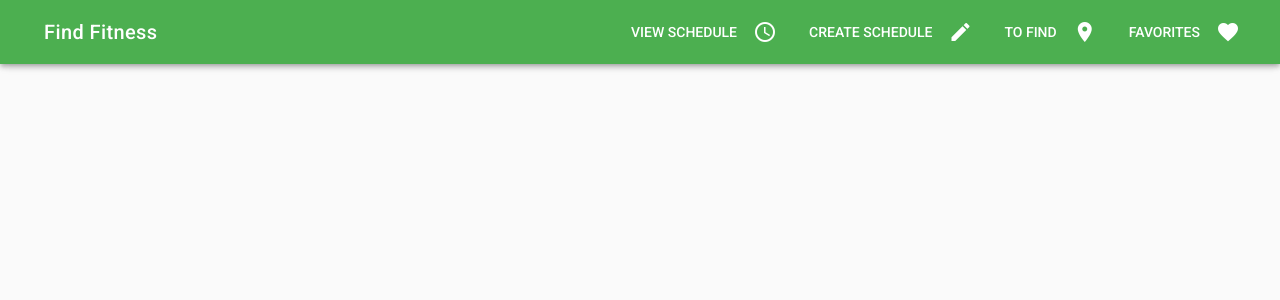
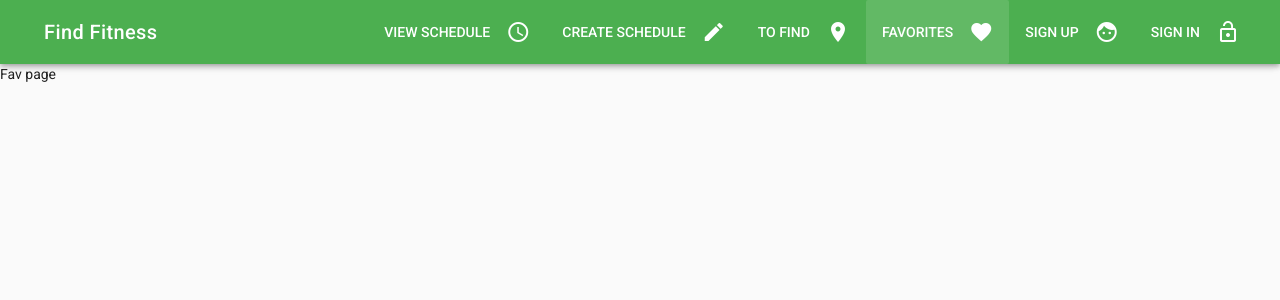
Before and after one commit to fatal41k/find-fitness, a Vue app in the folder find-fitness/: page /gym/favorite in a window 1280 px wide. Shown: the top 300 px of the page. Built offline with nearby package versions, Linux system fonts and the light colour scheme.

Commit message:
Created a basic routing, a navigation

```diff
--- a/find-fitness/src/App.vue
+++ b/find-fitness/src/App.vue
@@ -4,14 +4,20 @@
       fixed
       v-model="sideNav"
       app
+      temporary
     >
       <v-list>
-        <v-list-tile>
+        <v-list-tile
+          v-for="item in menuItems"
+          :key="item.title"
+          router
+          :to="item.link"
+        >
           <v-list-tile-action>
-            <v-icon>schedule</v-icon>
+            <v-icon>{{item.icon}}</v-icon>
           </v-list-tile-action>
           <v-list-tile-content>
-            <v-list-tile-title>Schedule</v-list-tile-title>
+            <v-list-tile-title>{{item.title}}</v-list-tile-title>
           </v-list-tile-content>
         </v-list-tile>
       </v-list>
@@ -19,31 +25,28 @@
     <v-toolbar dark class="primary">
       <v-toolbar-side-icon
         @click.native.stop="sideNav = !sideNav"
-        class="hidden-sm-and-up">
+        class="hidden-sm-and-up"
+      >
       </v-toolbar-side-icon>
-      <v-toolbar-title>Find Fitness</v-toolbar-title>
+      <v-toolbar-title>
+        <router-link to="/" tag="span" style="cursor: pointer">Find Fitness</router-link>
+      </v-toolbar-title>
       <v-spacer></v-spacer>
       <v-toolbar-items class="hidden-xs-only">
-        <v-btn flat>
-          View schedule
-          <v-icon dark right>schedule</v-icon>
-        </v-btn>
-        <v-btn flat>
-          Create schedule
-          <v-icon dark right>create</v-icon>
-        </v-btn>
-        <v-btn flat>
-          To Find
-          <v-icon dark right>location_on</v-icon>
-        </v-btn>
-        <v-btn flat>
-          Favorites
-          <v-icon dark right>favorite</v-icon>
+        <v-btn
+          flat
+          v-for="item in menuItems"
+          :key="item.title"
+          router
+          :to="item.link"
+        >
+          {{item.title}}
+          <v-icon dark right>{{item.icon}}</v-icon>
         </v-btn>
       </v-toolbar-items>
     </v-toolbar>
     <main>
-
+      <router-view></router-view>
     </main>
   </v-app>
 </template>
@@ -52,7 +55,15 @@
 export default {
   data () {
     return {
-      sideNav: false
+      sideNav: false,
+      menuItems: [
+        {icon: 'schedule', title: 'View schedule', link: '/schedules'},
+        {icon: 'create', title: 'Create schedule', link: '/schedule/new'},
+        {icon: 'location_on', title: 'To Find', link: '/gyms'},
+        {icon: 'favorite', title: 'Favorites', link: '/gym/favorite'},
+        {icon: 'face', title: 'Sign up', link: '/signup'},
+        {icon: 'lock_open', title: 'Sign in', link: '/signin'}
+      ]
     }
   },
   name: 'App'
--- /dev/null
+++ b/find-fitness/src/components/Gym/Favorites.vue
@@ -0,0 +1,15 @@
+<template>
+  <div>
+    <p>Fav page</p>
+  </div>
+</template>
+
+<script>
+export default {
+name: ""
+}
+</script>
+
+<style scoped>
+
+</style>
--- /dev/null
+++ b/find-fitness/src/components/Gym/Gyms.vue
@@ -0,0 +1,5 @@
+<template>
+  <div>
+    <p>List of gyms</p>
+  </div>
+</template>
--- a/find-fitness/src/components/HelloWorld.vue
+++ /dev/null
@@ -1,35 +0,0 @@
-<template>
-  <v-container fluid>
-    <v-slide-y-transition mode="out-in">
-      <v-layout column align-center>
-        <img src="@/assets/logo.png" alt="Vuetify.js" class="mb-5">
-        <blockquote>
-          &#8220;First, solve the problem. Then, write the code.&#8221;
-          <footer>
-            <small>
-              <em>&mdash;John Johnson</em>
-            </small>
-          </footer>
-        </blockquote>
-      </v-layout>
-    </v-slide-y-transition>
-  </v-container>
-</template>
-
-<!-- Add "scoped" attribute to limit CSS to this component only -->
-<style scoped>
-h1, h2 {
-  font-weight: normal;
-}
-ul {
-  list-style-type: none;
-  padding: 0;
-}
-li {
-  display: inline-block;
-  margin: 0 10px;
-}
-a {
-  color: #42b983;
-}
-</style>
--- /dev/null
+++ b/find-fitness/src/components/Home.vue
@@ -0,0 +1,5 @@
+<template>
+  <div>
+    <p>The HP</p>
+  </div>
+</template>
--- /dev/null
+++ b/find-fitness/src/components/Schedule/CreateSchedule.vue
@@ -0,0 +1,5 @@
+<template>
+  <div>
+    <p>New schedule</p>
+  </div>
+</template>
--- /dev/null
+++ b/find-fitness/src/components/Schedule/Schedules.vue
@@ -0,0 +1,5 @@
+<template>
+  <div>
+    <p>List of schedules</p>
+  </div>
+</template>
--- /dev/null
+++ b/find-fitness/src/components/User/Profile.vue
@@ -0,0 +1,5 @@
+<template>
+  <div>
+    <p>Profile</p>
+  </div>
+</template>
--- /dev/null
+++ b/find-fitness/src/components/User/Signin.vue
@@ -0,0 +1,5 @@
+<template>
+  <div>
+    <p>The signin</p>
+  </div>
+</template>
--- /dev/null
+++ b/find-fitness/src/components/User/Signup.vue
@@ -0,0 +1,5 @@
+<template>
+  <div>
+    <p>Signup</p>
+  </div>
+</template>
--- a/find-fitness/src/router/index.js
+++ b/find-fitness/src/router/index.js
@@ -1,6 +1,13 @@
 import Vue from 'vue'
 import Router from 'vue-router'
-import HelloWorld from '@/components/HelloWorld'
+import Home from '@/components/Home'
+import Favorites from '@/components/Gym/Favorites'
+import CreateSchedule from '@/components/Schedule/CreateSchedule'
+import Gyms from '@/components/Gym/Gyms'
+import Schedules from '@/components/Schedule/Schedules'
+import Profile from '@/components/User/Profile'
+import Signup from '@/components/User/Signup'
+import Signin from '@/components/User/Signin'
 
 Vue.use(Router)
 
@@ -8,8 +15,44 @@ export default new Router({
   routes: [
     {
       path: '/',
-      name: 'HelloWorld',
-      component: HelloWorld
+      name: 'Home',
+      component: Home
+    },
+    {
+      path: '/gym/favorite',
+      name: 'Favorites',
+      component: Favorites
+    },
+    {
+      path: '/gyms',
+      name: 'Gyms',
+      component: Gyms
+    },
+    {
+      path: '/schedules',
+      name: 'Schedules',
+      component: Schedules
+    },
+    {
+      path: '/schedule/new',
+      name: 'CreateSchedule',
+      component: CreateSchedule
+    },
+    {
+      path: '/profile',
+      name: 'Profile',
+      component: Profile
+    },
+    {
+      path: '/signup',
+      name: 'Signup',
+      component: Signup
+    },
+    {
+      path: '/signin',
+      name: 'Signin',
+      component: Signin
     }
-  ]
+  ],
+  mode: 'history'
 })
```
